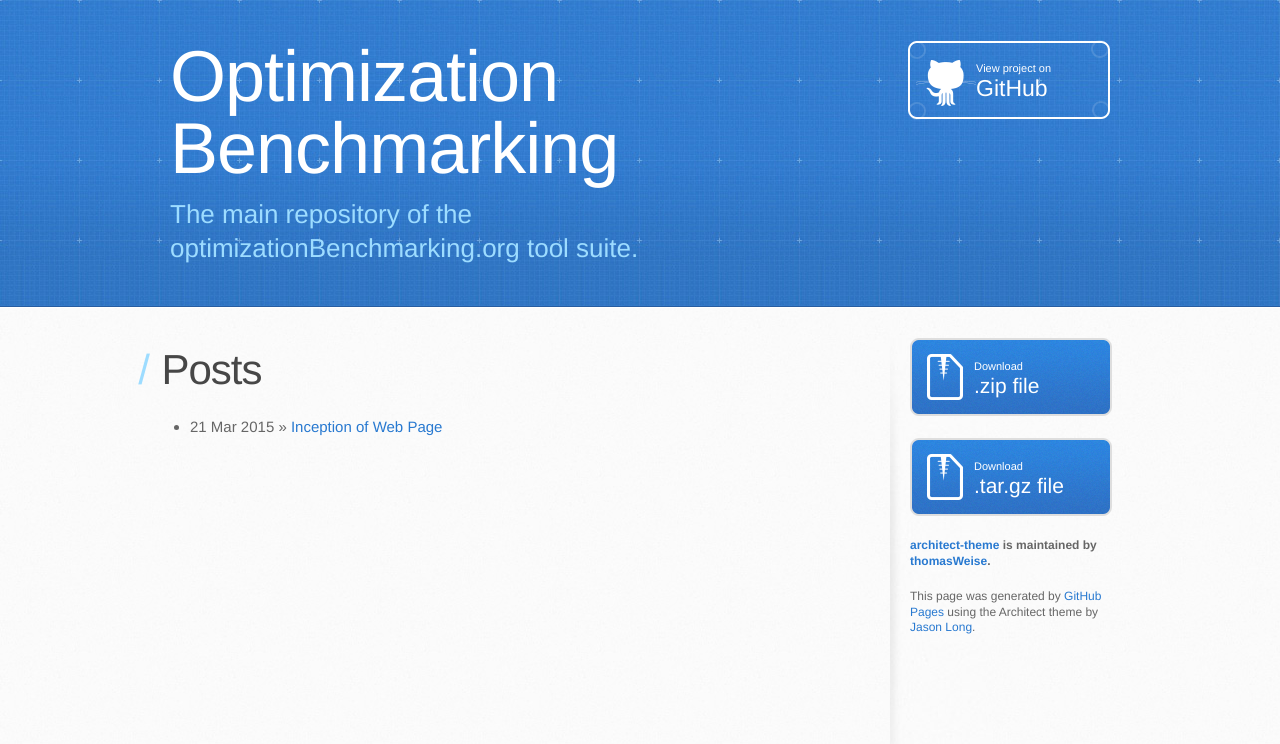
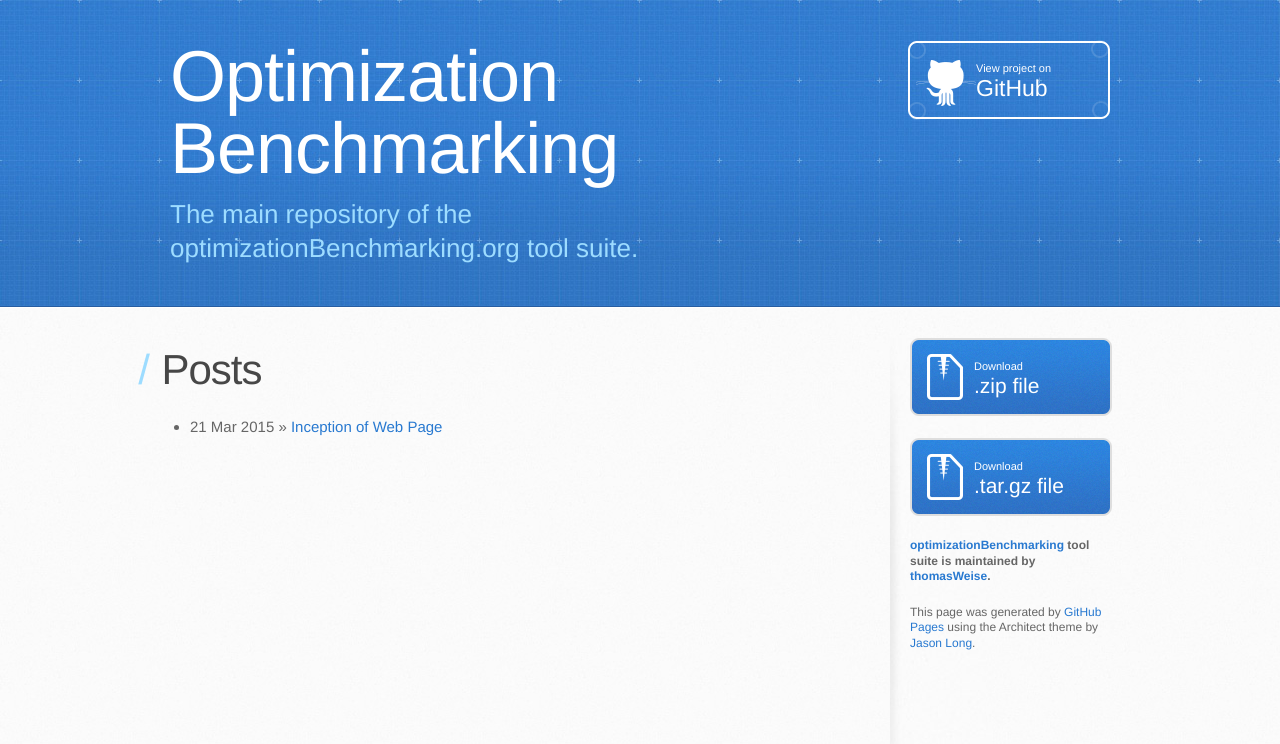
Before and after one commit to optimizationBenchmarking/optimizationBenchmarking, a Jekyll site: the page built from index.html, in a window 1280 px wide. Shown: the top 744 px of the page. Built offline with Jekyll 4.4.1, drawn with Linux system fonts in a browser that asks for light colours; Markdown is read by kramdown in place of the engine named in the settings.

Commit message:
Removed erroneous reference to Architect Theme
...where it should be optimizationBenchmarking

```diff
--- a/_layouts/default.html
+++ b/_layouts/default.html
@@ -42,7 +42,7 @@
             .tar.gz file
           </a>
 
-          <p class="repo-owner"><a href="https://github.com/optimizationBenchmarking/optimizationBenchmarking">architect-theme</a> is maintained by <a href="https://github.com/thomasWeise">thomasWeise</a>.</p>
+          <p class="repo-owner"><a href="https://github.com/optimizationBenchmarking/optimizationBenchmarking">optimizationBenchmarking</a> tool suite is maintained by <a href="https://github.com/thomasWeise">thomasWeise</a>.</p>
 
           <p>This page was generated by <a href="https://pages.github.com">GitHub Pages</a> using the Architect theme by <a href="https://github.com/jasonlong">Jason Long</a>.</p>
         </aside>
```
